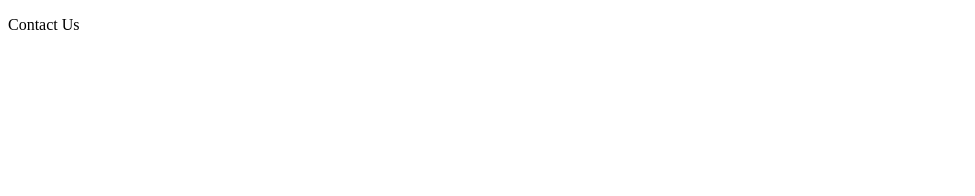
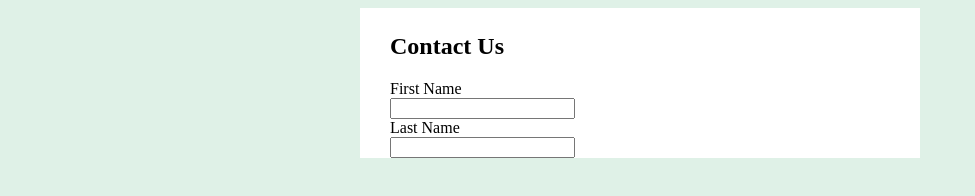
Before and after one commit to Lifes-Tough/ContactUsForm, a plain HTML site: page index.html in a window 1280 px wide. Shown: the whole page, without its empty margins (0-975 px from the left). Drawn offline with Linux system fonts and the light colour scheme; a web font is replaced by a local one.

Commit message:
not completed yet

```diff
--- a/index.html
+++ b/index.html
@@ -5,14 +5,25 @@
   <meta name="viewport" content="width=device-width, initial-scale=1.0"> <!-- displays site properly based on user's device -->
 
   <link rel="icon" type="image/png" sizes="32x32" href="./assets/images/favicon-32x32.png">
+  <link rel="stylesheet" href="style.css">
 
   <title>Frontend Mentor | Contact form</title>
 </head>
 <body>
-  <div class="main">
-    <div class="form">
-      <p>Contact Us</p>
+  <form>
+    <h2>Contact Us</h2>
+    <div class="container">
+      <div class="input-field">
+        <label for="fName">First Name</label><br>
+        <input type="text" id="fName" required>
+      </div>
+
+      <div class="input-field">
+        <label for="lName">Last Name</label><br>
+        <input type="text" id="lName" required>
+      </div>
     </div>
-  </div>
+
+  </form>
 </body>
 </html>
--- a/style.css
+++ b/style.css
@@ -5,5 +5,15 @@
 }
 
 body{
-    background-color: black;
+    background-color: hsl(148, 38%, 91%);
 }
+
+form{
+    background-color: white;
+    margin: auto;
+    max-width: 500px;
+    max-height: 800px;
+    padding-top: 5px;
+    padding-left: 30px;
+    padding-right: 30px;
+}
```
